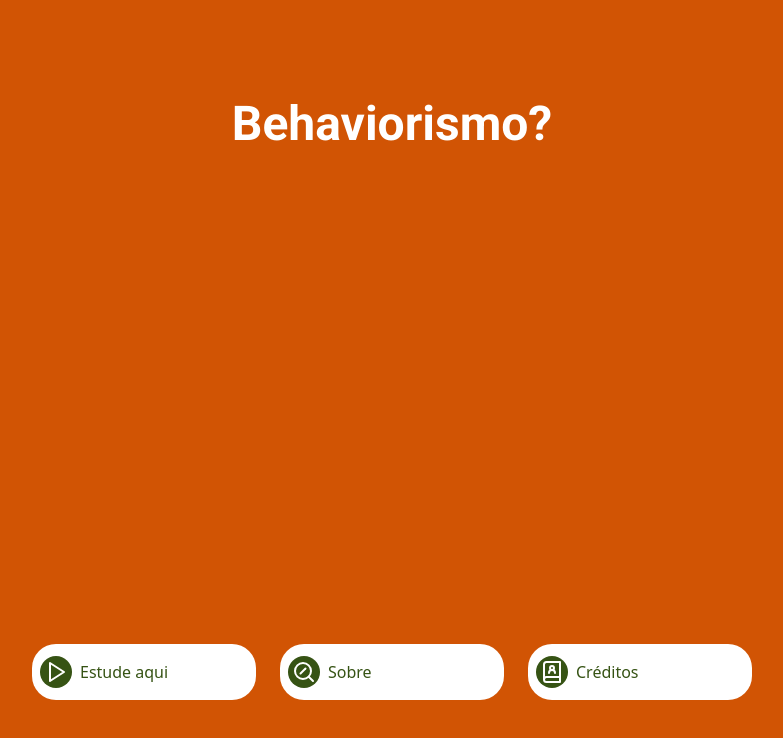
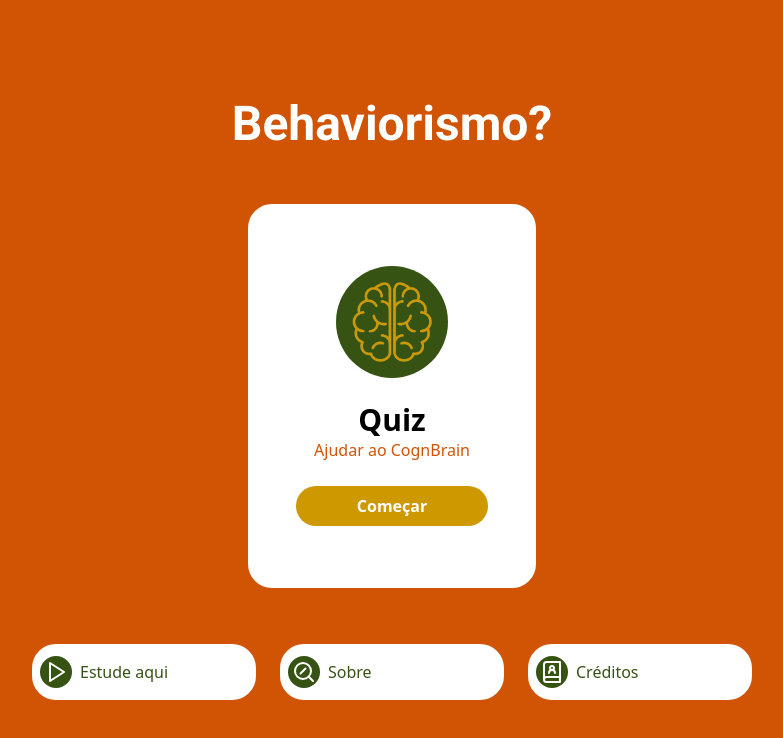
Before and after one commit to afonsomateus21/quiz-cognicao, a React (Vite) app: page / in a window 1280 px wide. Shown: the top 738 px of the page, without its empty margins (248-1031 px from the left). Built offline with nearby package versions, Linux system fonts and the light colour scheme.

Commit message:
feature: criacao do componente StartGameCard

```diff
--- a/src/App.tsx
+++ b/src/App.tsx
@@ -1,7 +1,6 @@
 import { Outlet } from "react-router-dom"
 
 function App() {
-
   return (
     <main className="bg-orange-600 h-screen flex flex-col justify-center">
       <Outlet />
--- /dev/null
+++ b/src/components/StartGameCard.tsx
@@ -0,0 +1,27 @@
+import BrainYellow from '../assets/brain-yellow.png';
+
+export function StartGameCard() {
+  return (
+    <div className="h-96 w-72 rounded-3xl bg-white flex flex-col justify-center">
+      <div className="h-4/5 flex flex-col justify-evenly items-center">
+        <div className="size-28 bg-lime-900 rounded-full flex justify-center items-center">
+          <img
+            src={ BrainYellow }
+            alt='ilustração do contorno de cérebro amarelo'
+            className='size-20'
+          />
+        </div>
+
+        <div>
+          <h2 className="text-center text-3xl font-bold">Quiz</h2>
+
+          <span className="text-orange-600">Ajudar ao CognBrain</span>
+        </div>
+
+        <button className="bg-yellow-600 w-48 h-10 rounded-full">
+          <span className="text-white font-bold">Começar</span>
+        </button>
+      </div>
+    </div>
+  );
+}
--- a/src/pages/Home.tsx
+++ b/src/pages/Home.tsx
@@ -1,10 +1,15 @@
 import { ActionButton } from "../components/ActionButton";
 import { BookUser, Play, SearchSlash } from 'lucide-react';
+import { StartGameCard } from "../components/StartGameCard";
 
 export function Home() {
   return (
     <div className="p-2 md:p-0 my-0 mx-auto h-full w-full md:h-3/4 md:w-3/4 flex flex-col justify-between items-center">
       <h1 className="font-roboto font-bold text-3xl md:text-5xl text-center text-white">Behaviorismo?</h1>
+
+      <div>
+        <StartGameCard />
+      </div>
 
       <div className="w-full lg:w-4/5 flex flex-col md:flex-row md:justify-evenly gap-2 md:gap-0">
         <ActionButton
--- a/tailwind.config.js
+++ b/tailwind.config.js
@@ -10,6 +10,9 @@ export default {
         orange: {
           600: '#d15404'
         },
+        yellow: {
+          600: '#ce9800'
+        }
       },
       fontFamily: {
         'roboto': ['Roboto', 'system-ui', 'sans-serif']
```
Also changed, not shown: src/assets/brain-yellow.png (added).
